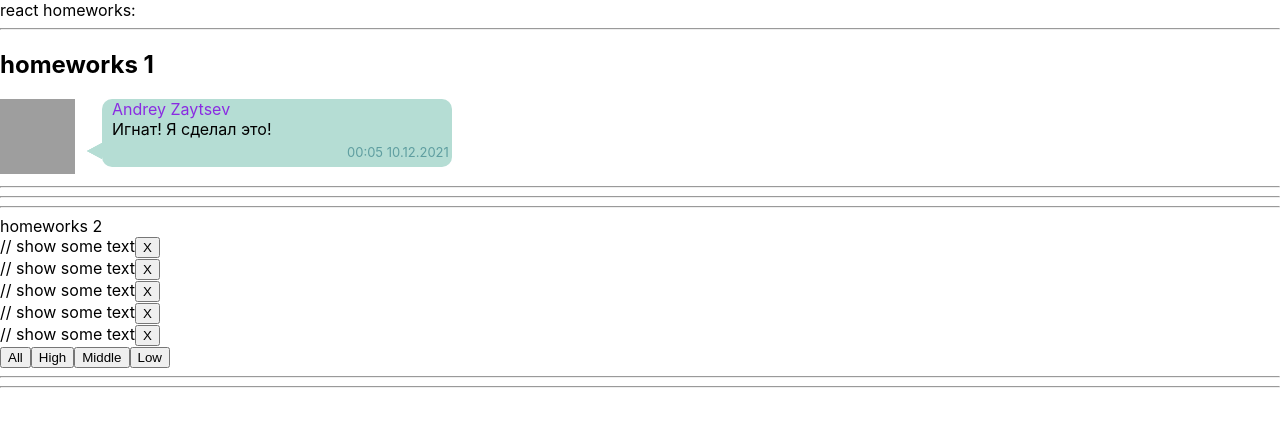
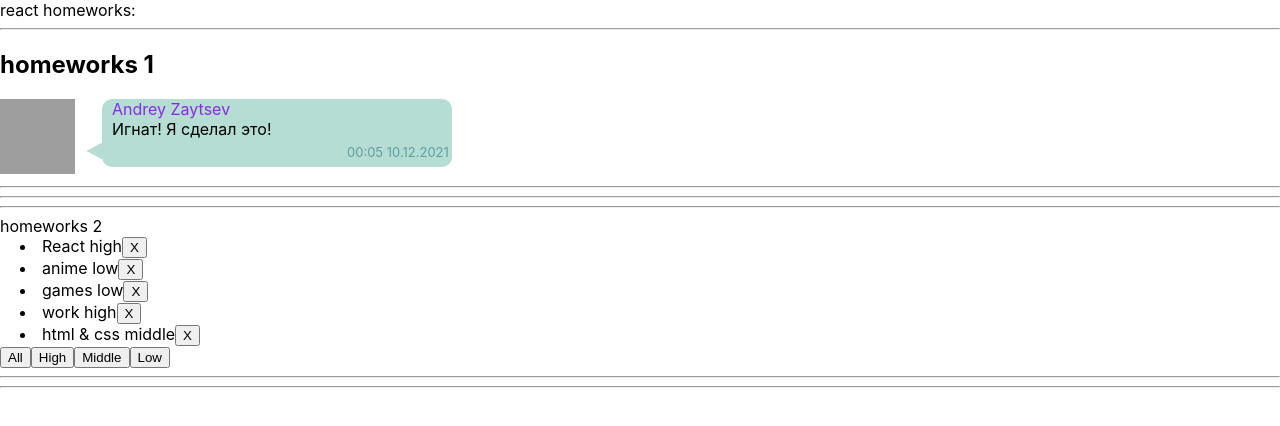
Before and after one commit to AndreyZaytsev90/IT-INC-homework-from-Ignat, a React (Create React App) app in the folder homeworks/: page / in a window 1280 px wide. Shown: the top 426 px of the page. Built offline with nearby package versions, Linux system fonts and the light colour scheme; grey boxes are pictures that could not be loaded.

Commit message:
change files

```diff
--- a/homeworks/src/p2-homeworks/h2/Affair.tsx
+++ b/homeworks/src/p2-homeworks/h2/Affair.tsx
@@ -1,19 +1,25 @@
 import React from 'react'
+import {AffairType} from "./HW2";
+import style from "./Affairs.module.css"
 
 type AffairPropsType = {
     // key не нужно типизировать
-    affair: string // need to fix any
-    deleteAffairCallback: any // need to fix any
+    affair: AffairType
+    deleteAffairCallback: (_id: number) => void
 }
 
 function Affair(props: AffairPropsType) {
-    const deleteCallback = () => {}// need to fix
+    const deleteCallback = () => props.affair // need to fix
 
     return (
-        <div>
-            // show some text
+        <div className={style.someClass}>
+            <li>
+                <span>{props.affair.name}</span>
+                <span>{props.affair.priority}</span>
+                <button onClick={deleteCallback}>X</button>
+            </li>
 
-            <button onClick={deleteCallback}>X</button>
+
         </div>
     )
 }
--- a/homeworks/src/p2-homeworks/h2/Affairs.module.css
+++ b/homeworks/src/p2-homeworks/h2/Affairs.module.css
@@ -1,3 +1,3 @@
 .someClass {
-
+padding-left: 20px;
 }
--- a/homeworks/src/p2-homeworks/h2/Affairs.tsx
+++ b/homeworks/src/p2-homeworks/h2/Affairs.tsx
@@ -1,10 +1,10 @@
-import React from 'react'
+import React, {Dispatch, SetStateAction} from 'react'
 import Affair from './Affair'
 import {AffairType, FilterType} from './HW2'
 
 type AffairsPropsType = { // need to fix any
     data: Array<AffairType>
-    setFilter: (filter: FilterType) => void
+    setFilter: Dispatch<SetStateAction<FilterType>>
     deleteAffairCallback: (_id: number) => void
 }
 
@@ -17,10 +17,10 @@ function Affairs(props: AffairsPropsType) {
         />
     ))
 
-    const setAll = () => {} // need to fix
-    const setHigh = () => {}
-    const setMiddle = () => {}
-    const setLow = () => {}
+    const setAll = () => {props.setFilter(' all')}
+    const setHigh = () => {props.setFilter(' high')}
+    const setMiddle = () => {props.setFilter(' middle')}
+    const setLow = () => {props.setFilter(' low')}
 
     return (
         <div>
--- a/homeworks/src/p2-homeworks/h2/HW2.tsx
+++ b/homeworks/src/p2-homeworks/h2/HW2.tsx
@@ -2,43 +2,51 @@ import React, {useState} from 'react'
 import Affairs from './Affairs'
 
 // types
-export type AffairPriorityType = {
-    priority: 'high' | 'low' | 'middle'
-} // need to fix any
+export type AffairPriorityType = ' high' | ' middle' | ' low'
+
 export type AffairType = {
     _id: number
     name: string
     priority: string
-} // need to fix any
-export type FilterType = 'all' | AffairPriorityType
+}
+export type FilterType = ' all' | AffairPriorityType
 
 // constants
-const defaultAffairs: Array<AffairType> = [ // need to fix any
-    {_id: 1, name: 'React', priority: 'high'},
-    {_id: 2, name: 'anime', priority: 'low'},
-    {_id: 3, name: 'games', priority: 'low'},
-    {_id: 4, name: 'work', priority: 'high'},
-    {_id: 5, name: 'html & css', priority: 'middle'},
+const defaultAffairs: Array<AffairType> = [
+    {_id: 1, name: 'React ', priority: ' high'},
+    {_id: 2, name: 'anime ', priority: ' low'},
+    {_id: 3, name: 'games ', priority: ' low'},
+    {_id: 4, name: 'work ', priority: ' high'},
+    {_id: 5, name: 'html & css ', priority: ' middle'},
 ]
 
 // pure helper functions
-export const filterAffairs = (affairs: Array<AffairType>, filter: FilterType): any => { // need to fix any
-    if (filter === 'all') return affairs
-    else if(filter === 'high') return affairs.filter(affairs => affairs.priority === 'high')// need to fix
-    else if(filter === 'middle') return affairs.filter(affairs => affairs.priority === 'middle')// need to fix
-    else if(filter === 'low') return affairs.filter(affairs => affairs.priority === 'low')
-    // need to fix
+// @ts-ignore
+export const filterAffairs = (affairs: Array<AffairType>, filter: FilterType): Array<AffairType> => {
+    if (filter === ' all') return affairs
+
+    else if (filter === ' high') {
+        return affairs.filter(affairs => affairs.priority === ' high')
+    }
+    else if (filter === ' middle') {
+        return affairs.filter(affairs => affairs.priority === ' middle')
+    }
+    else if (filter === ' low') {
+        return affairs.filter(affairs => affairs.priority === ' low')
+    }
+
+
 }
-export const deleteAffair = (affairs: any, _id: any): any => { // need to fix any
-    return // need to fix
+export const deleteAffair = (affairs: Array<AffairType>, _id: number): Array<AffairType> => {
+    return affairs.filter(affairs => affairs._id !== _id)
 }
 
 function HW2() {
     const [affairs, setAffairs] = useState<Array<AffairType>>(defaultAffairs) // need to fix any
-    const [filter, setFilter] = useState<FilterType>('all')
+    const [filter, setFilter] = useState<FilterType>(' all')
 
     const filteredAffairs = filterAffairs(affairs, filter)
-    const deleteAffairCallback = (_id: any) => setAffairs(deleteAffair(affairs, _id)) // need to fix any
+    const deleteAffairCallback = (_id: number) => setAffairs(deleteAffair(affairs, _id))
 
     return (
         <div>
```
